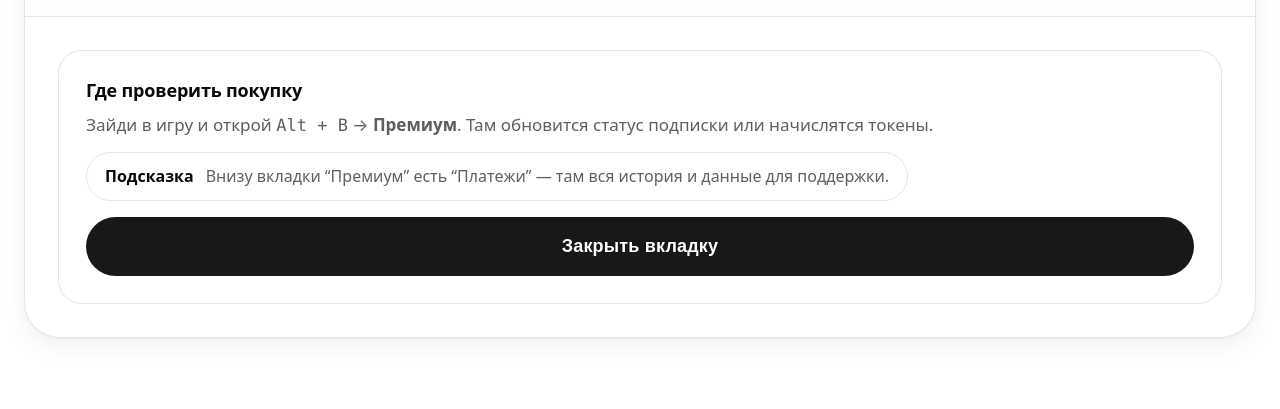
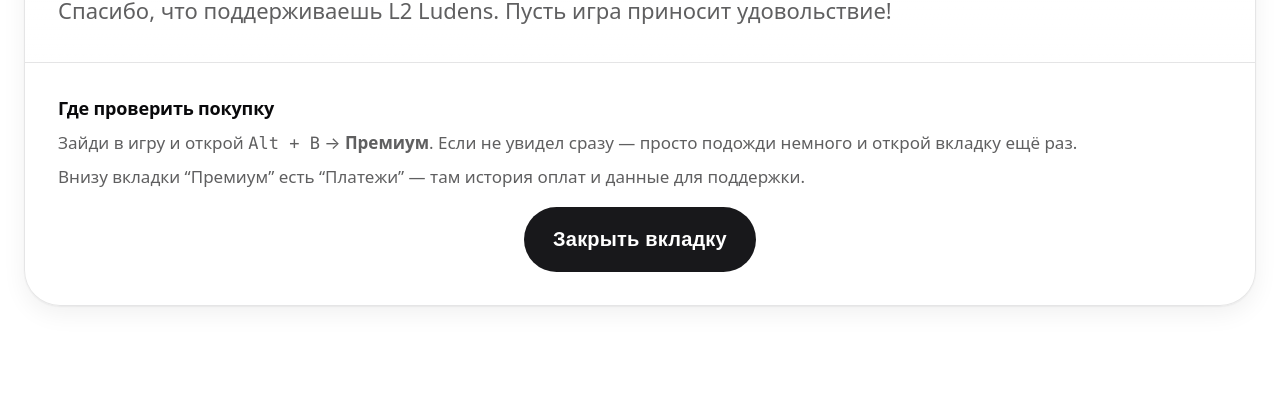
Before and after one commit to dgudko/ludens-premium, a plain HTML site: page thanks.html in a window 1280 px wide. Shown: the part 391-800 px from the top of the page. Drawn offline with Linux system fonts and the light colour scheme.

Commit message:
better thanks style

```diff
--- a/assets/styles.css
+++ b/assets/styles.css
@@ -47,7 +47,7 @@
     var(--bg);
   color: var(--text);
   line-height: 1.4;
-  font-size: 20px;
+  font-size: 21px;
 }
 
 a {
@@ -95,7 +95,7 @@
 
 h1 {
   margin: 0;
-  font-size: 34px;
+  font-size: 40px;
   letter-spacing: -0.02em;
 }
 
@@ -118,7 +118,7 @@
 .subtitle {
   margin: 10px 0 0;
   color: var(--muted);
-  font-size: 18px;
+  font-size: 22px;
 }
 
 .content {
@@ -165,7 +165,7 @@
 }
 
 label {
-  font-size: 16px;
+  font-size: 17px;
   color: var(--muted);
   font-weight: 600;
   letter-spacing: 0.02em;
@@ -181,7 +181,7 @@
   background: transparent;
   color: var(--text);
   padding: 18px 21px;
-  font-size: 18px;
+  font-size: 20px;
   outline: none;
 }
 
@@ -268,12 +268,21 @@
   border-radius: 999px;
   background: var(--accent);
   color: var(--accentText);
-  padding: 18px 21px;
-  font-size: 18px;
+  padding: 20px 22px;
+  font-size: 20px;
   font-weight: 700;
   letter-spacing: 0.01em;
   cursor: pointer;
   transition: transform 120ms ease, filter 120ms ease;
+}
+
+.btn.inline {
+  width: auto;
+  display: inline-flex;
+  align-items: center;
+  justify-content: center;
+  padding-left: 28px;
+  padding-right: 28px;
 }
 
 .btn:hover {
@@ -420,6 +429,12 @@
   font-size: 16px;
 }
 
+.ctaRow {
+  display: flex;
+  justify-content: center;
+  margin-top: 18px;
+}
+
 @media (prefers-color-scheme: dark) {
   .heroBadge {
     background: rgba(9, 9, 11, 0.55);
--- a/thanks.html
+++ b/thanks.html
@@ -8,7 +8,7 @@
       name="description"
       content="Спасибо за поддержку L2 Ludens. Где проверить Премиум/токены в игре и где посмотреть историю платежей."
     />
-    <link rel="stylesheet" href="./assets/styles.css" />
+    <link rel="stylesheet" href="./assets/styles.css?v=3" />
   </head>
   <body>
     <div class="wrap">
@@ -29,24 +29,22 @@
         </header>
 
         <div class="content" style="grid-template-columns: 1fr">
-          <section class="panel" aria-label="Next steps">
+          <div aria-label="Next steps">
             <h2 class="asideTitle">Где проверить покупку</h2>
             <p class="hint" style="margin: 10px 0 0">
               Зайди в игру и открой <span class="mono">Alt + B</span> → <strong>Премиум</strong>.
-              Там обновится статус подписки или начислятся токены.
+              Если не увидел сразу — просто подожди немного и открой вкладку ещё раз.
+            </p>
+            <p class="hint" style="margin: 10px 0 0">
+              Внизу вкладки “Премиум” есть “Платежи” — там история оплат и данные для поддержки.
             </p>
 
-            <div class="badge" style="margin-top: 14px">
-              <strong>Подсказка</strong>
-              <span>Внизу вкладки “Премиум” есть “Платежи” — там вся история и данные для поддержки.</span>
+            <p id="paymentSummary" class="small" style="margin: 14px 0 0; display: none"></p>
+
+            <div class="ctaRow">
+              <button id="closeTabBtn" class="btn inline" type="button">Закрыть вкладку</button>
             </div>
-
-            <div id="paymentSummary" class="badge" style="margin-top: 10px; display: none"></div>
-
-            <div class="actions" style="margin-top: 16px">
-              <button id="closeTabBtn" class="btn" type="button">Закрыть вкладку</button>
-            </div>
-          </section>
+          </div>
         </div>
       </main>
     </div>
@@ -70,13 +68,13 @@
             .replaceAll("'", "&#039;");
 
         const parts = [];
-        if (account) parts.push(`<strong>Аккаунт:</strong> ${safe(account)}`);
-        if (plan) parts.push(`<strong>План:</strong> ${safe(plan)}`);
-        if (tokens) parts.push(`<strong>Токены:</strong> ${safe(tokens)}`);
+        if (account) parts.push(`Аккаунт: ${safe(account)}`);
+        if (plan) parts.push(`План: ${safe(plan)}`);
+        if (tokens) parts.push(`Токены: ${safe(tokens)}`);
 
         if (!parts.length) return;
-        box.style.display = "inline-flex";
-        box.innerHTML = parts.join(' <span aria-hidden="true">·</span> ');
+        box.style.display = "block";
+        box.innerHTML = parts.join(" · ");
       })();
     </script>
     <script>
```
Also changed, not shown: error.html (+1 -1 lines), index.html (+1 -1 lines), 1 other file.
